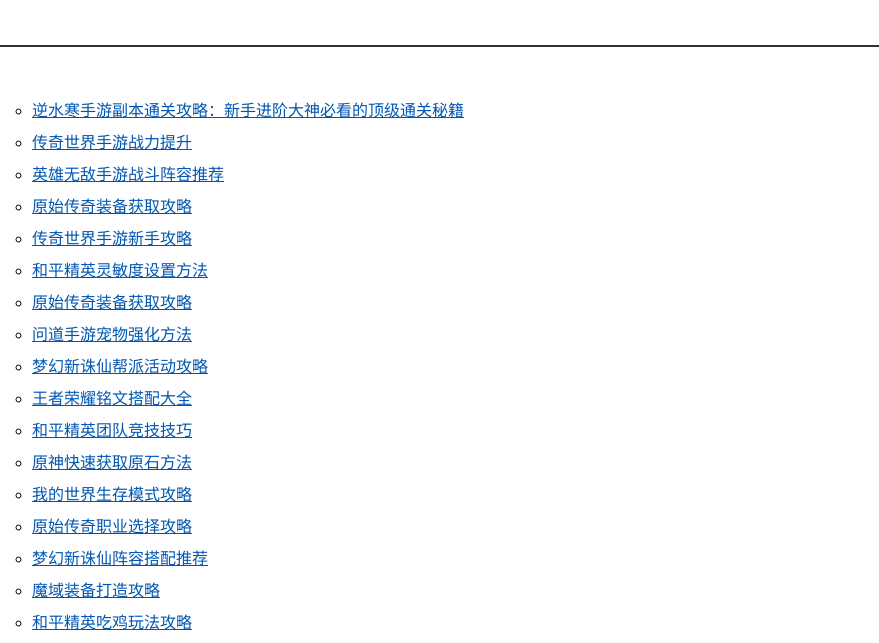
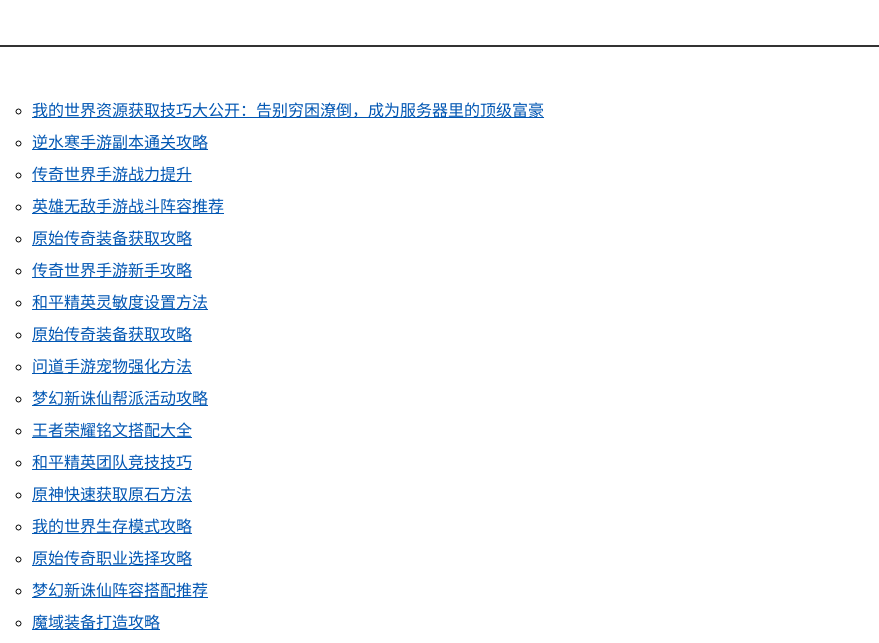
Before and after one commit to heightplayer/tlbb, a plain HTML site: page index.html in a window 1280 px wide. Shown: the part 148-791 px from the top of the page, without its empty margins (0-879 px from the left). Drawn offline with Linux system fonts and the light colour scheme.

Commit message:
update index

```diff
--- a/index.html
+++ b/index.html
@@ -21,7 +21,8 @@
 <body class="hub_ypisl">
     <header class="hub_uusso"><h1>游生游历 | 深度网络游戏攻略与宝典</h1><p>记录与分享各类网络游戏（MMORPG、MOBA、联机合作等）的高质量攻略、机制解析、版本更新指南与实用技巧。</p></header>
     <div class="hub_adhhf" role="main"><section><ul class="hub_psugy">
-<li><a href="https://heightplayer.github.io/tlbb/docs/2026-11-15-89ce48.html">逆水寒手游副本通关攻略：新手进阶大神必看的顶级通关秘籍</a></li>
+<li><a href="https://heightplayer.github.io/tlbb/docs/2026-11-15-ce9d55.html">我的世界资源获取技巧大公开：告别穷困潦倒，成为服务器里的顶级富豪</a></li>
+                <li><a href="https://heightplayer.github.io/tlbb/docs/2026-11-15-89ce48.html">逆水寒手游副本通关攻略</a></li>
                 <li><a href="https://heightplayer.github.io/tlbb/docs/2026-11-14-4c9449.html">传奇世界手游战力提升</a></li>
                 <li><a href="https://heightplayer.github.io/tlbb/docs/2026-11-13-b40ec6.html">英雄无敌手游战斗阵容推荐</a></li>
                 <li><a href="https://heightplayer.github.io/tlbb/docs/2026-11-13-6f5296.html">原始传奇装备获取攻略</a></li>
```
